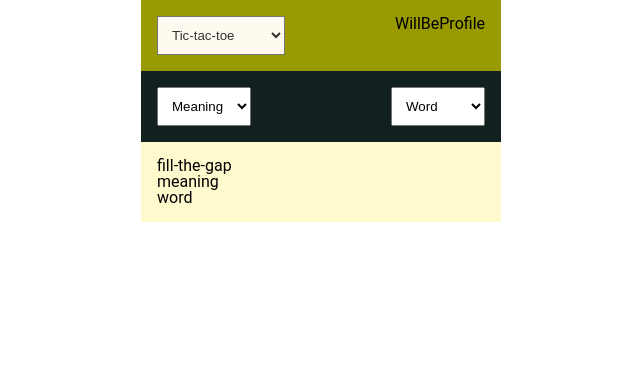
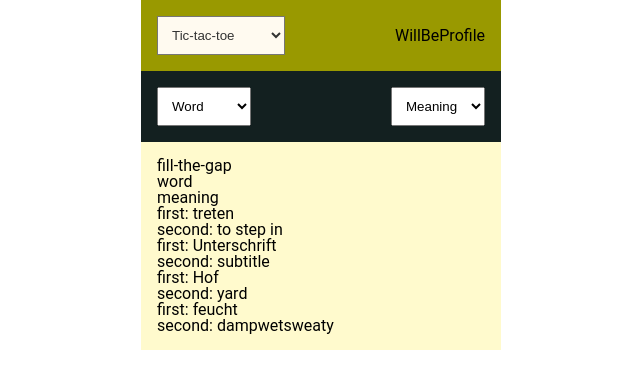
Before and after one commit to deborahsalves/mlmw, a React (Create React App) app: page / in a window 1280 px wide. Shown: the top 388 px of the page, without its empty margins (319-959 px from the left). Built offline with nearby package versions, Linux system fonts and the light colour scheme.

Commit message:
Implement gameboard filter feature

```diff
--- a/src/Components/App/App.js
+++ b/src/Components/App/App.js
@@ -8,7 +8,7 @@ export const App = () => {
     const [ selectedGame, setSelectedGame ] = useState('fill-the-gap');
     // const [ firstSelectedData, setfirstSelectedData ] = useState('word');
     // const [ secondSelectedData, setsecondSelectedData ] = useState('meaning');
-    const [ selectedDataPair, setSelectedDataPair ] = useState(['meaning', 'word']);
+    const [ selectedDataPair, setSelectedDataPair ] = useState(['word', 'meaning']);
 
     const handleGameSelect = (gameName) => {
         setSelectedGame(gameName)
--- a/src/Components/GameBoard/GameBoard.js
+++ b/src/Components/GameBoard/GameBoard.js
@@ -1,14 +1,61 @@
 import React, { useState, useEffect } from "react";
-import './GameBoard.css'
+import './GameBoard.css';
+import { data } from '../../api/data';
 
 export const GameBoard = (props) => {
-    const [allData, setAllData] = useState([]);
+    const [ filteredData, setFilteredData ] = useState([]);
+    // const [ renderData, setRenderData ] = useState([]);
+
+    console.log(data)
+    useEffect(() => {
+        setFilteredData(() => {
+            console.log('entered setFilteredData');
+            const currentFirstSelection = props.selectedDataPair[0];
+            const firstSelected = data.filter(vocab => vocab.hasOwnProperty(currentFirstSelection));
+            const currentSecondSelection = props.selectedDataPair[1];
+            const secondSelected = firstSelected.filter(vocab => vocab.hasOwnProperty(currentSecondSelection));
+            secondSelected.map(item => console.log(item));
+            return secondSelected;
+        });
+    }, [props.selectedDataPair]);
+
+    // useEffect(() => {
+    //     setRenderData(() => {
+    //         const propertiesToRender = [];
+    //         filteredData.map((vocab) => {
+    //             // pra cada key/property do vocab
+    //             for (const [key, value] of Object.entries(vocab)) {
+    //                 console.log(`vocab no entries: ${vocab}`)
+    //                 console.log(`key no entries: ${key}`)
+    //                 console.log(`value no entries: ${value}`)
+    //                 if (props.selectedDataPair.includes(key)) {
+    //                     console.log('it does');
+    //                     propertiesToRender.push(key);
+    //                 }
+    //             }
+    //             return false;
+    //         });
+    //         console.log(`propertiesToRender: ${propertiesToRender}`)
+    //     });
+    // }, [filteredData]);
 
     return(
         <section className="game-board">
             <h1>{props.selectedGame}</h1>
             <h2>{props.selectedDataPair[0]}</h2>
             <h2>{props.selectedDataPair[1]}</h2>
+            <ul>
+                {filteredData.length !==0 && filteredData.map((vocab) => {
+                    const firstDataColumn = props.selectedDataPair[0];
+                    const secondDataColumn = props.selectedDataPair[1];
+                    return (
+                        <li key={vocab.word+1} id={vocab.word}>
+                            first: {vocab[firstDataColumn]}<br/>
+                            second: {vocab[secondDataColumn]}
+                        </li>
+                    )
+                })}
+            </ul>
         </section>
     )
 }
--- a/src/Components/MainMenu/MainMenu.css
+++ b/src/Components/MainMenu/MainMenu.css
@@ -1,6 +1,7 @@
 .main-menu{
     display: flex;
     justify-content: space-between;
+    align-items: center;
     flex-wrap: wrap;
     padding: 1rem;
     background-color: var(--yellowish-olive);
--- a/src/Components/SubMenu/SubMenu.js
+++ b/src/Components/SubMenu/SubMenu.js
@@ -1,20 +1,5 @@
 import React from 'react';
 import './SubMenu.css';
-
-const miniDic = [
-    {
-        id: 1,
-        word: 'Wohnung',
-        meaning: 'apartamento',
-        gender: 'die'
-    },
-    {
-        id: 2,
-        word: 'Haus',
-        meaning: 'casa',
-        gender: 'das'
-    },
-];
 
 export const Submenu = (props) => {
     const handleChange = (event) => {
@@ -22,9 +7,7 @@ export const Submenu = (props) => {
         const selectedData = event.target.value;
         props.handleDataPairSelect(whichSubmenu, selectedData);
     };
-    console.log(`data on submenu render: ${props.selectedDataPair}`);
-    console.log(`data1 on submenu render: ${props.selectedDataPair[0]}`);
-    console.log(`data2 on submenu render: ${props.selectedDataPair[1]}`);
+
     return(
         <nav className='sub-menu'>
         <form id='submenu' className='sub-menu form'>
--- a/src/api/data.js
+++ b/src/api/data.js
@@ -1,25 +1,52 @@
-import { google } from 'googleapis';
+// import { google } from 'googleapis';
 
-export const getUserDatabase = async () => {
-    // Auth
-    const auth = await google.auth.getClient({scopes: ['https://www.googleapis.com/auth/spreadsheets.readonly']});
-    const sheets = google.sheets({version: 'v4', auth});
+export const data = [
+    {
+        word: 'treten',
+        meaning: ['to step in'],
+        wordClass: ['verb'],
+        example: ['Ich bin mit dem Handy in den Raum getreten'],
+        auxiliaryVerb: 'sein'
+    },
+    {
+        word: 'Unterschrift',
+        meaning: ['subtitle'],
+        wordClass: ['noun'],
+        gender: 'die'
+    },
+    {
+        word: 'Hof',
+        meaning: ['yard'],
+        wordClass: ['noun'],
+        gender: 'der'
+    },
+    {
+        word: 'feucht',
+        meaning: ['damp', 'wet', 'sweaty'],
+        wordClass: ['adjective']
+    },
+];
 
-    // Query
-    const range = `Sheet1!A:Z`
+// export const getUserDatabase = async () => {
+//     // Auth
+//     const auth = await google.auth.getClient({scopes: ['https://www.googleapis.com/auth/spreadsheets.readonly']});
+//     const sheets = google.sheets({version: 'v4', auth});
+
+//     // Query
+//     const range = `Sheet1!A:Z`
 
 
-    try {
-        const response = await sheets.spreadsheets.values.get({
-            spreadsheetId: process.env.REACT_APP_SHEET_ID, range,
-        });
-        if (response.ok) {
-            const jsonResponse = await response.json();
-            console.log(jsonResponse)
-            return jsonResponse;
-        }
-        throw new Error ("API request failed")
-    } catch (error){
-        console.error(error);
-    }
-};
+//     try {
+//         const response = await sheets.spreadsheets.values.get({
+//             spreadsheetId: process.env.REACT_APP_SHEET_ID, range,
+//         });
+//         if (response.ok) {
+//             const jsonResponse = await response.json();
+//             console.log(jsonResponse)
+//             return jsonResponse;
+//         }
+//         throw new Error ("API request failed")
+//     } catch (error){
+//         console.error(error);
+//     }
+// };
```
